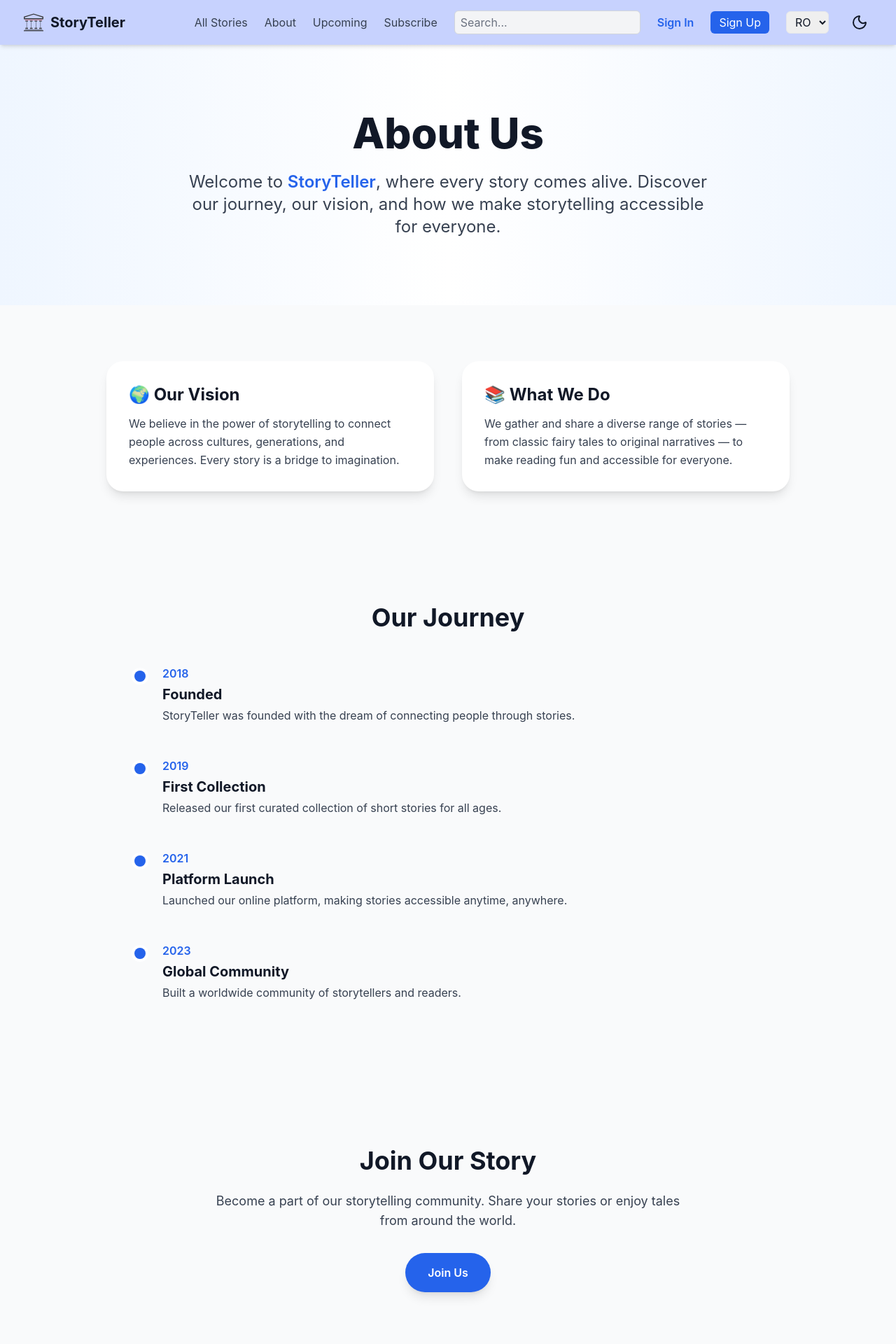
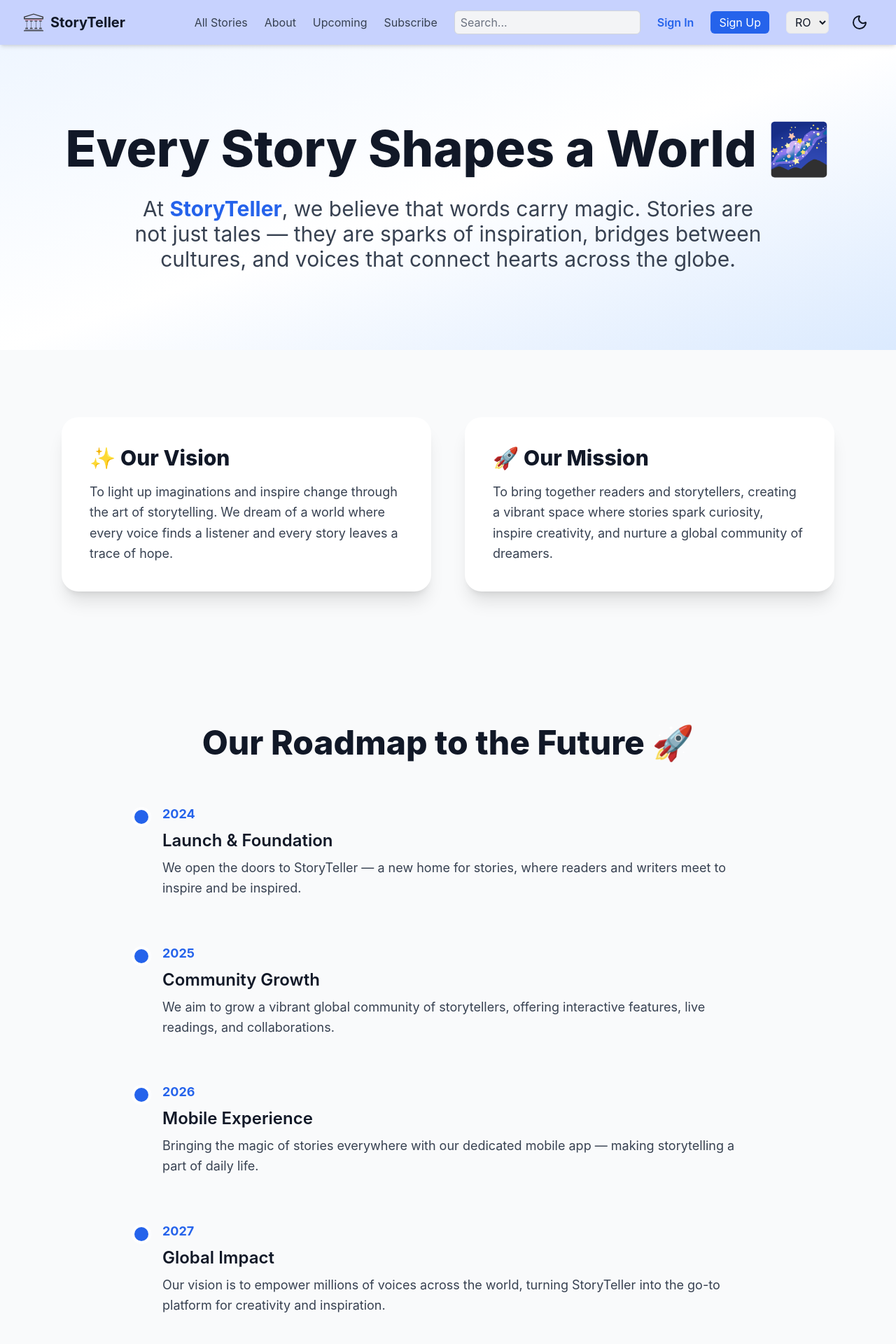
Before and after one commit to IustinRusuTYN/site-povesti, a React (Create React App) app: page /about in a window 1280 px wide. Shown: the top 1920 px of the page at 70% size. Built offline with nearby package versions, Linux system fonts and the light colour scheme.

Commit message:
✨ Redesign AboutUs & Upcoming with roadmap, animations, and improved CTA

```diff
--- a/src/pages/about.js
+++ b/src/pages/about.js
@@ -1,5 +1,5 @@
-// src/pages/AboutUs.js
 import React, { useContext } from "react";
+import { useNavigate } from "react-router-dom";
 import PageLayout from "../components/pagelayout";
 import { ThemeContext } from "../context/themecontext";
 
@@ -7,105 +7,114 @@ function InfoCard({ title, icon, children }) {
   return (
     <div
       tabIndex={0}
-      className="p-8 rounded-3xl shadow-lg transition-transform transform bg-white dark:bg-gray-800 hover:-translate-y-2 hover:shadow-2xl focus:outline-none focus:ring-2 focus:ring-blue-500"
+      className="group p-10 rounded-3xl shadow-xl bg-white dark:bg-gray-800 transition-all duration-500 transform hover:-translate-y-3 hover:shadow-2xl focus:outline-none focus:ring-2 focus:ring-blue-500 animate-fadeInUp"
     >
-      <h2 className="text-2xl font-bold mb-3 flex items-center gap-2 text-gray-900 dark:text-gray-100">
+      <h2 className="text-3xl font-extrabold mb-4 flex items-center gap-3 text-gray-900 dark:text-gray-100 group-hover:text-blue-600 dark:group-hover:text-blue-400 transition-colors duration-300">
         {icon} {title}
       </h2>
-      <p className="text-gray-700 dark:text-gray-300 leading-relaxed">
+      <p className="text-lg text-gray-700 dark:text-gray-300 leading-relaxed">
         {children}
       </p>
     </div>
   );
 }
 
-function TimelineItem({ year, title, description }) {
+function RoadmapItem({ year, title, description }) {
   return (
-    <div className="relative pl-10 mb-12">
-      <span className="absolute left-0 top-2 h-4 w-4 rounded-full bg-blue-600 dark:bg-blue-400 ring-4 ring-white dark:ring-gray-900"></span>
-      <p className="font-semibold text-blue-600 dark:text-blue-400">{year}</p>
-      <h3 className="text-xl font-bold text-gray-900 dark:text-gray-100 mt-1">
+    <div className="relative pl-10 mb-16 animate-slideInLeft">
+      <span className="absolute left-0 top-2 h-5 w-5 rounded-full bg-blue-600 dark:bg-blue-400 ring-4 ring-white dark:ring-gray-900 animate-pulse"></span>
+      <p className="font-bold text-blue-600 dark:text-blue-400 text-lg">
+        {year}
+      </p>
+      <h3 className="text-2xl font-semibold text-gray-900 dark:text-gray-100 mt-2">
         {title}
       </h3>
-      <p className="text-gray-700 dark:text-gray-300 mt-1">{description}</p>
+      <p className="text-lg text-gray-700 dark:text-gray-300 mt-2 leading-relaxed">
+        {description}
+      </p>
     </div>
   );
 }
 
 export default function AboutUs() {
   const { darkMode } = useContext(ThemeContext);
+  const navigate = useNavigate();
 
   return (
     <PageLayout>
       {/* Hero Section */}
-      <section className="relative py-24 px-6 bg-gradient-to-r from-blue-50 via-white to-blue-50 dark:from-gray-900 dark:via-gray-900 dark:to-gray-800 text-center">
-        <h1 className="text-5xl md:text-6xl font-extrabold mb-6 text-gray-900 dark:text-gray-100 hover:text-blue-600 dark:hover:text-blue-400 transition-colors duration-300">
-          About Us
+      <section className="relative py-28 px-6 overflow-hidden bg-gradient-to-br from-blue-50 via-white to-blue-100 dark:from-gray-900 dark:via-gray-900 dark:to-gray-800 text-center">
+        <h1 className="text-6xl md:text-7xl font-extrabold mb-8 text-gray-900 dark:text-gray-100 leading-tight animate-fadeInDown">
+          Every Story Shapes a World 🌌
         </h1>
-        <p className="text-xl md:text-2xl text-gray-700 dark:text-gray-300 max-w-3xl mx-auto">
-          Welcome to{" "}
-          <span className="font-semibold text-blue-600 dark:text-blue-400">
+        <p className="text-2xl md:text-3xl text-gray-700 dark:text-gray-300 max-w-4xl mx-auto animate-fadeInUp">
+          At{" "}
+          <span className="font-bold text-blue-600 dark:text-blue-400">
             StoryTeller
           </span>
-          , where every story comes alive. Discover our journey, our vision, and
-          how we make storytelling accessible for everyone.
+          , we believe that words carry magic. Stories are not just tales — they
+          are sparks of inspiration, bridges between cultures, and voices that
+          connect hearts across the globe.
         </p>
       </section>
 
       {/* Info Cards */}
-      <section className="py-20 px-6 max-w-5xl mx-auto grid gap-10 md:grid-cols-2">
-        <InfoCard title="Our Vision" icon="🌍">
-          We believe in the power of storytelling to connect people across
-          cultures, generations, and experiences. Every story is a bridge to
-          imagination.
+      <section className="py-24 px-6 max-w-6xl mx-auto grid gap-12 md:grid-cols-2">
+        <InfoCard title="Our Vision" icon="✨">
+          To light up imaginations and inspire change through the art of
+          storytelling. We dream of a world where every voice finds a listener
+          and every story leaves a trace of hope.
         </InfoCard>
-        <InfoCard title="What We Do" icon="📚">
-          We gather and share a diverse range of stories — from classic fairy
-          tales to original narratives — to make reading fun and accessible for
-          everyone.
+        <InfoCard title="Our Mission" icon="🚀">
+          To bring together readers and storytellers, creating a vibrant space
+          where stories spark curiosity, inspire creativity, and nurture a
+          global community of dreamers.
         </InfoCard>
       </section>
 
-      {/* Timeline Section */}
-      <section className="py-20 px-6 bg-gray-50 dark:bg-gray-900">
+      {/* Roadmap Section */}
+      <section className="py-24 px-6 bg-gray-50 dark:bg-gray-900">
         <div className="max-w-4xl mx-auto">
-          <h2 className="text-4xl font-bold text-center mb-12 text-gray-900 dark:text-gray-100">
-            Our Journey
+          <h2 className="text-5xl font-extrabold text-center mb-16 text-gray-900 dark:text-gray-100 animate-fadeInUp">
+            Our Roadmap to the Future 🚀
           </h2>
-          <TimelineItem
-            year="2018"
-            title="Founded"
-            description="StoryTeller was founded with the dream of connecting people through stories."
+          <RoadmapItem
+            year="2024"
+            title="Launch & Foundation"
+            description="We open the doors to StoryTeller — a new home for stories, where readers and writers meet to inspire and be inspired."
           />
-          <TimelineItem
-            year="2019"
-            title="First Collection"
-            description="Released our first curated collection of short stories for all ages."
+          <RoadmapItem
+            year="2025"
+            title="Community Growth"
+            description="We aim to grow a vibrant global community of storytellers, offering interactive features, live readings, and collaborations."
           />
-          <TimelineItem
-            year="2021"
-            title="Platform Launch"
-            description="Launched our online platform, making stories accessible anytime, anywhere."
+          <RoadmapItem
+            year="2026"
+            title="Mobile Experience"
+            description="Bringing the magic of stories everywhere with our dedicated mobile app — making storytelling a part of daily life."
           />
-          <TimelineItem
-            year="2023"
-            title="Global Community"
-            description="Built a worldwide community of storytellers and readers."
+          <RoadmapItem
+            year="2027"
+            title="Global Impact"
+            description="Our vision is to empower millions of voices across the world, turning StoryTeller into the go-to platform for creativity and inspiration."
           />
         </div>
       </section>
 
       {/* Call to Action */}
-      <section className="py-20 px-6 text-center">
-        <h2 className="text-4xl font-bold mb-6 text-gray-900 dark:text-gray-100">
-          Join Our Story
+      <section className="py-24 px-6 text-center">
+        <h2 className="text-5xl font-bold mb-8 text-gray-900 dark:text-gray-100 animate-fadeInDown">
+          Be Part of the Story ✨
         </h2>
-        <p className="text-lg text-gray-700 dark:text-gray-300 mb-8 max-w-2xl mx-auto">
-          Become a part of our storytelling community. Share your stories or
-          enjoy tales from around the world.
+        <p className="text-xl text-gray-700 dark:text-gray-300 mb-10 max-w-3xl mx-auto animate-fadeInUp">
+          Stories are stronger when shared. Join us in building a world filled
+          with imagination, courage, and inspiration — one story at a time.
         </p>
-        <button className="px-8 py-4 bg-blue-600 dark:bg-blue-500 text-white font-semibold rounded-full shadow-lg hover:bg-blue-700 dark:hover:bg-blue-400 transition-colors duration-300 focus:outline-none focus:ring-4 focus:ring-blue-300 dark:focus:ring-blue-500">
-          Join Us
+        <button
+          onClick={() => navigate("/subscribe")}
+          className="px-12 py-5 bg-gradient-to-r from-blue-600 to-indigo-600 dark:from-blue-500 dark:to-blue-400 text-white font-semibold text-lg rounded-full shadow-lg hover:scale-105 hover:shadow-2xl transform transition-all duration-300 focus:outline-none focus:ring-4 focus:ring-blue-300 dark:focus:ring-blue-500 animate-bounce"
+        >
+          Go to Subscribe
         </button>
       </section>
     </PageLayout>
```
Also changed, not shown: src/pages/upcoming.js (+70 -32 lines).
